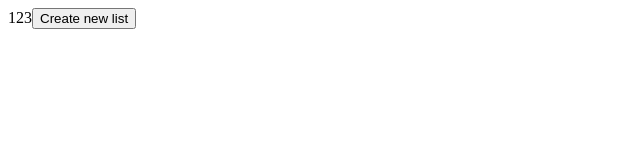
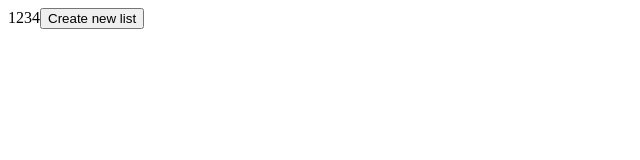
Before and after one commit to PewAvocado/Project-8-, a website built with webpack: page src/template.html in a window 1280 px wide. Shown: the full height of the page, 0-640 px from the left. Built offline with nearby package versions, Linux system fonts and the light colour scheme.

Commit message:
Correction

```diff
--- a/src/template.html
+++ b/src/template.html
@@ -6,7 +6,7 @@
     <title>Document</title>
 </head>
 <body>
-    <div id="content">123</div>
+    <div id="content">1234</div>
     <div id="task-content"></div>
 </body>
 </html>
```
